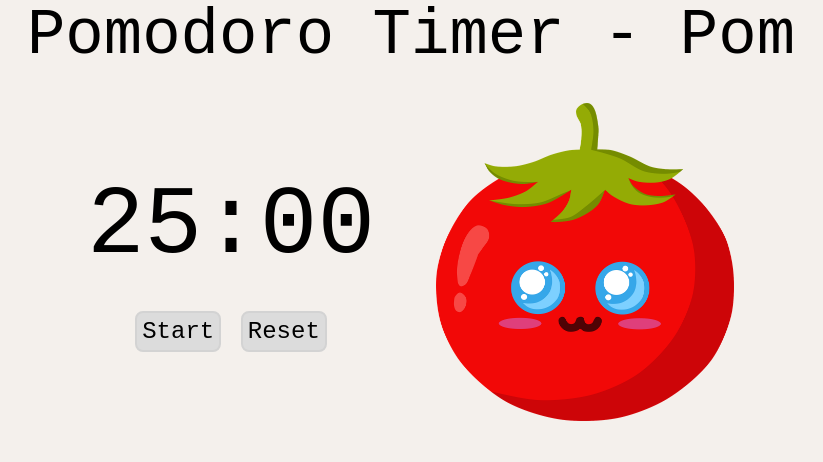
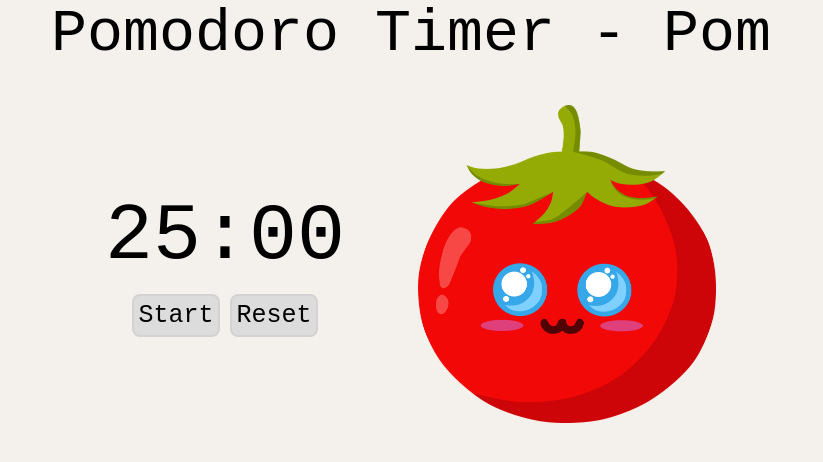
Before and after one commit to julianschambeck/pom, a plain HTML site: page index.html in a window 1280 px wide. Shown: the whole page, without its empty margins (229-1052 px from the left). Drawn offline with Linux system fonts and the light colour scheme.

Commit message:
update css units used

```diff
--- a/index.html
+++ b/index.html
@@ -6,12 +6,12 @@
         <link rel="stylesheet" type="text/css" href="style.css">
     </head>
     <body>
-        <div class="container">
+        <div id="root">
             <div>
-                <div id="heading">Pomodoro Timer - Pom</div>
+                <div id="title">Pomodoro Timer - Pom</div>
                 <div id="timer-outer-container">
                     <div id="timer-container">
-                        <div id="timer"></div>
+                        <div id="current-timer"></div>
                         <div id="buttons">
                             <button class="button" id="start" onclick="start()">Start</button>
                             <button class="button" id="reset" onclick="reset()">Reset</button>
@@ -31,7 +31,7 @@
 
         function initTimer() {
             remainingSeconds = totalMinutes * 60;
-            document.getElementById("timer").innerHTML = totalMinutes + ":" + "00";
+            document.getElementById("current-timer").innerHTML = totalMinutes + ":" + "00";
         }
 
         function start() {
@@ -60,7 +60,7 @@
                 displaySeconds = displaySeconds + "0";
             }
 
-            document.getElementById("timer").innerHTML = displayMinutes + ":" + displaySeconds;
+            document.getElementById("current-timer").innerHTML = displayMinutes + ":" + displaySeconds;
 
             if (remainingSeconds === 0) {
                 window.clearInterval(timerId);
--- a/style.css
+++ b/style.css
@@ -1,3 +1,7 @@
+html {
+    font-size: 62.5%;
+}
+
 body {
     margin: 0;
     padding: 0;
@@ -5,8 +9,18 @@ body {
     font-family: "Courier New", monospace;
 }
 
-.container {
+#title {
+    font-size: 6rem;
+}
+
+#root {
     width: 100%;
+    display: flex;
+    justify-content: center;
+}
+
+#timer-outer-container {
+    margin-top: 5%;
     display: flex;
     justify-content: center;
 }
@@ -19,40 +33,33 @@ body {
 }
 
 #buttons {
-    margin-top: 30px;
-}
-
-#timer {
-    font-size: 6rem;
-}
-
-#heading {
-    font-size: 4rem;
+    margin-top: 5%;
+    width: 100%;
+    display: flex;
+    justify-content: center;
 }
 
 .button {
     font-family: "Courier New", monospace;
-    font-size: 1.5rem;
+    font-size: 2.5rem;
     border: 2px solid #d3d3d3;
     border-radius: 8px;
-    padding: 5px;
+    padding: 2%;
     background-color: #dcdcdc;
 }
 
 #start {
-    margin-right: 10px;
+    margin-right: 2%;
 }
 
-#stop {
-    margin-left: 10px
+#reset {
+    margin-left: 2%;
 }
 
-#timer-outer-container {
-    margin-top: 30px;
-    display: flex;
-    justify-content: center;
+#current-timer {
+    font-size: 8rem;
 }
 
 #tomato {
-    margin-left: 60px;
+    margin-left: 10%;
 }
```
